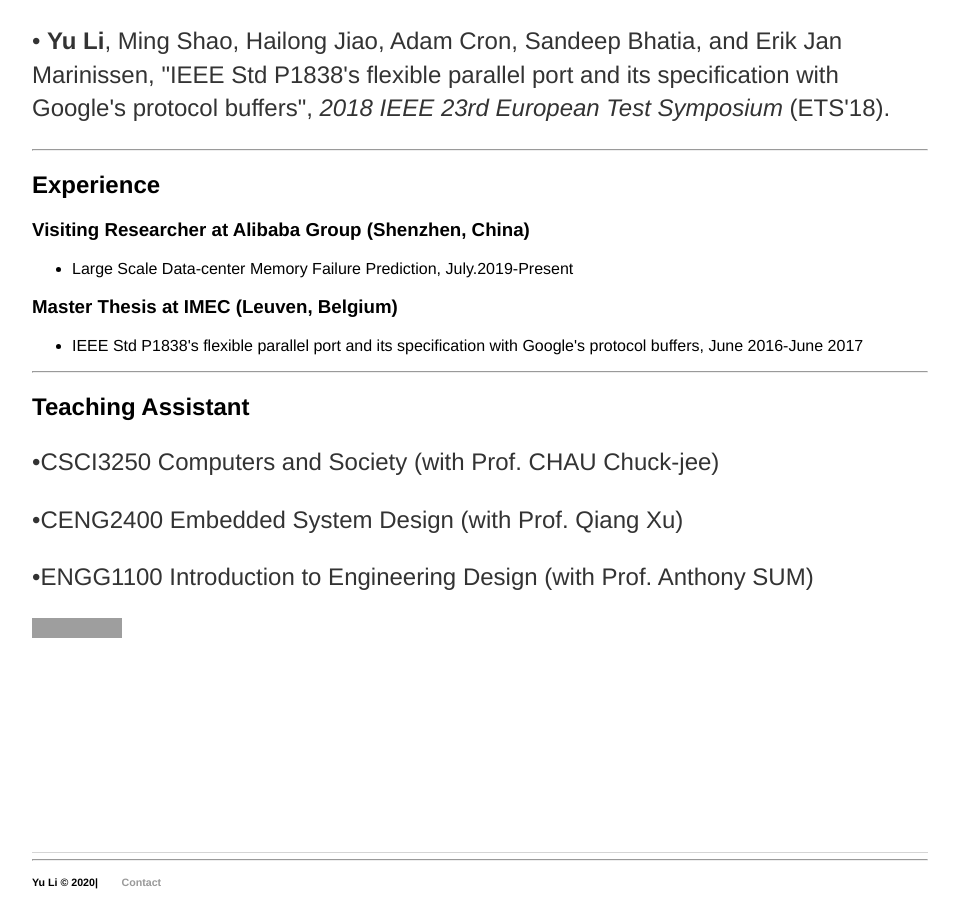
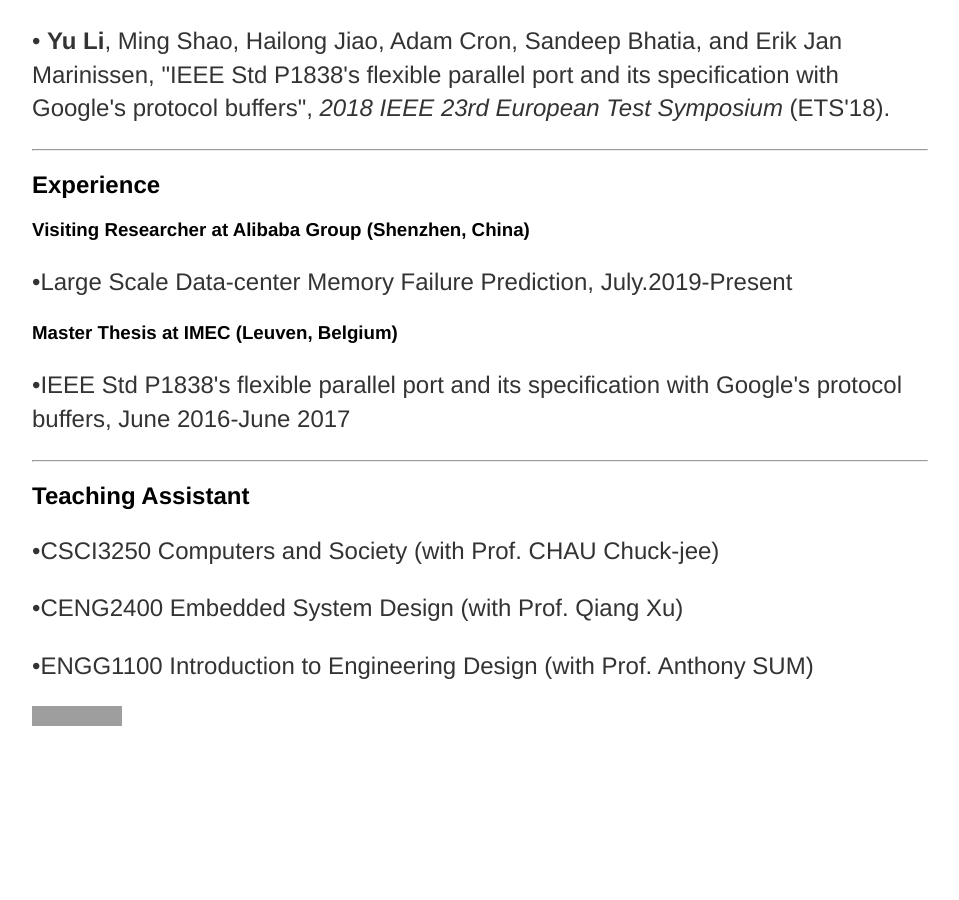
Before and after one commit to yuli-yl/yuli-ly.github.io, a Jekyll site: the page built from index.html, in a window 1280 px wide and 900 px high, scrolled down 1604 px. Shown: the whole window, without its empty margins (160-1119 px from the left). Built offline with Jekyll 4.4.1, drawn with Linux system fonts in a browser that asks for light colours; grey boxes are pictures that could not be loaded.

Commit message:
Update index.html

```diff
--- a/index.html
+++ b/index.html
@@ -68,22 +68,16 @@
 
           <h3>2018</h3>
           <p>&bull; Lingxiao Wei, Bo Luo, <b>Yu Li</b>, Yannan Liu, and Qiang Xu, "I know what you see: Power side-channel attack on convolutional neural network accelerators", <i>Computer Security Applications Conference</i> (ACSAC'18).</p>
-          <p>&bull; <b>Yu Li</b>, Ming Shao, Hailong Jiao, Adam Cron, Sandeep Bhatia, and Erik Jan Marinissen, "IEEE Std P1838's flexible parallel port and its specification with Google's protocol buffers", <i> 2018 IEEE 23rd European Test Symposium </i> (ETS'18).
-
-
+          <p>&bull; <b>Yu Li</b>, Ming Shao, Hailong Jiao, Adam Cron, Sandeep Bhatia, and Erik Jan Marinissen, "IEEE Std P1838's flexible parallel port and its specification with Google's protocol buffers", <i> 2018 IEEE 23rd European Test Symposium </i> (ETS'18). </p>
         </article>
         <hr>
         <article id="RE">
           <h2>Experience</h2>
           <h3>Visiting Researcher at Alibaba Group (Shenzhen, China)</h3>
-          <ul>
-            <li>Large Scale Data-center Memory Failure Prediction, July.2019-Present</li>
-          </ul>
+            <p>&bull;Large Scale Data-center Memory Failure Prediction, July.2019-Present</p>
 
           <h3>Master Thesis at IMEC (Leuven, Belgium)</h3>
-          <ul>
-            <li>IEEE Std P1838's flexible parallel port and its specification with Google's protocol buffers, June 2016-June 2017</li>
-          </ul>
+            <p>&bull;IEEE Std P1838's flexible parallel port and its specification with Google's protocol buffers, June 2016-June 2017</p>
         </article>
         <hr>
         <article id="teaching">
@@ -100,7 +94,7 @@
       <a href="https://clustrmaps.com/site/1besl"  title="Visit tracker"><img src="//www.clustrmaps.com/map_v2.png?d=KZRl0V_NIquKk9KmRqRL_m_GzNOzKk0ZPdpPtN9A7o4&cl=ffffff" /></a>
       </div>
       <footer>
-        <hr class="style2">
+        <hr>
         <ul>
           <li><small>Yu Li &copy 2020|</small></li>
           <li><small><a href="mailto:yuli@cse.cuhk.edu.hk">Contact</a></small> </li>
```
